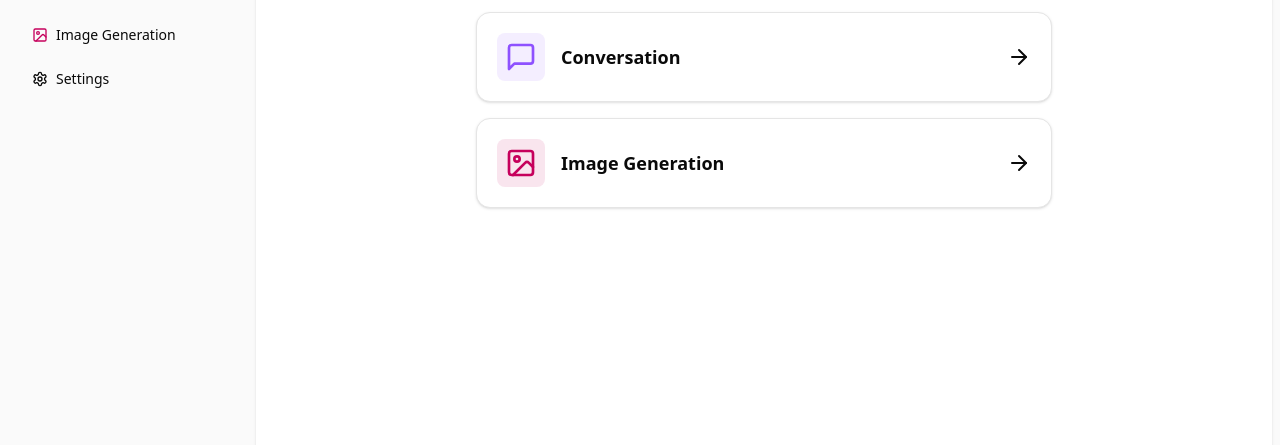
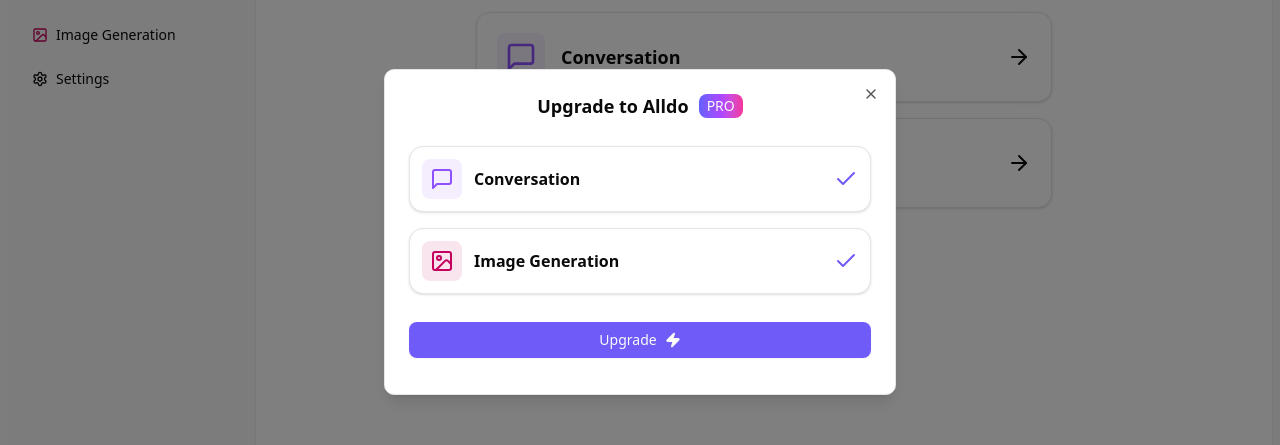
Before and after one commit to ethanenkhtur/ai-saas, a Next.js app: page /dashboard in a window 1280 px wide. Both pictures are taken after a click on the button "Upgrade". Shown: the part 168-613 px from the top of the page. Built offline with nearby package versions, Linux system fonts and the light colour scheme; no server answers.

Commit message:
added upgrade dialog with no 403 response

```diff
--- a/app/layout.tsx
+++ b/app/layout.tsx
@@ -2,6 +2,7 @@
 import { ClerkProvider } from "@clerk/nextjs";
 import { Geist, Geist_Mono } from "next/font/google";
 import "./globals.css";
+import UpgradeDialog from "@/components/upgrade-dialog";
 
 const geistSans = Geist({
 	variable: "--font-geist-sans",
@@ -29,6 +30,7 @@
 				<body
 					className={`${geistSans.variable} ${geistMono.variable} antialiased`}
 				>
+					<UpgradeDialog />
 					{children}
 				</body>
 			</html>
--- /dev/null
+++ b/components/ui/badge.tsx
@@ -0,0 +1,48 @@
+import * as React from "react";
+import { Slot } from "@radix-ui/react-slot";
+import { cva, type VariantProps } from "class-variance-authority";
+
+import { cn } from "@/lib/utils";
+
+const badgeVariants = cva(
+	"inline-flex items-center justify-center rounded-md border px-2 py-0.5 text-xs font-medium w-fit whitespace-nowrap shrink-0 [&>svg]:size-3 gap-1 [&>svg]:pointer-events-none focus-visible:border-ring focus-visible:ring-ring/50 focus-visible:ring-[3px] aria-invalid:ring-destructive/20 dark:aria-invalid:ring-destructive/40 aria-invalid:border-destructive transition-[color,box-shadow] overflow-hidden",
+	{
+		variants: {
+			variant: {
+				default:
+					"border-transparent bg-primary text-primary-foreground [a&]:hover:bg-primary/90",
+				secondary:
+					"border-transparent bg-secondary text-secondary-foreground [a&]:hover:bg-secondary/90",
+				destructive:
+					"border-transparent bg-destructive text-white [a&]:hover:bg-destructive/90 focus-visible:ring-destructive/20 dark:focus-visible:ring-destructive/40 dark:bg-destructive/60",
+				outline:
+					"text-foreground [a&]:hover:bg-accent [a&]:hover:text-accent-foreground",
+				premium:
+					"bg-gradient-to-r from-indigo-500 via-purple-500 to-pink-500 text-primary-foreground border-0",
+			},
+		},
+		defaultVariants: {
+			variant: "default",
+		},
+	}
+);
+
+function Badge({
+	className,
+	variant,
+	asChild = false,
+	...props
+}: React.ComponentProps<"span"> &
+	VariantProps<typeof badgeVariants> & { asChild?: boolean }) {
+	const Comp = asChild ? Slot : "span";
+
+	return (
+		<Comp
+			data-slot="badge"
+			className={cn(badgeVariants({ variant }), className)}
+			{...props}
+		/>
+	);
+}
+
+export { Badge, badgeVariants };
--- /dev/null
+++ b/components/ui/dialog.tsx
@@ -0,0 +1,135 @@
+"use client"
+
+import * as React from "react"
+import * as DialogPrimitive from "@radix-ui/react-dialog"
+import { XIcon } from "lucide-react"
+
+import { cn } from "@/lib/utils"
+
+function Dialog({
+  ...props
+}: React.ComponentProps<typeof DialogPrimitive.Root>) {
+  return <DialogPrimitive.Root data-slot="dialog" {...props} />
+}
+
+function DialogTrigger({
+  ...props
+}: React.ComponentProps<typeof DialogPrimitive.Trigger>) {
+  return <DialogPrimitive.Trigger data-slot="dialog-trigger" {...props} />
+}
+
+function DialogPortal({
+  ...props
+}: React.ComponentProps<typeof DialogPrimitive.Portal>) {
+  return <DialogPrimitive.Portal data-slot="dialog-portal" {...props} />
+}
+
+function DialogClose({
+  ...props
+}: React.ComponentProps<typeof DialogPrimitive.Close>) {
+  return <DialogPrimitive.Close data-slot="dialog-close" {...props} />
+}
+
+function DialogOverlay({
+  className,
+  ...props
+}: React.ComponentProps<typeof DialogPrimitive.Overlay>) {
+  return (
+    <DialogPrimitive.Overlay
+      data-slot="dialog-overlay"
+      className={cn(
+        "data-[state=open]:animate-in data-[state=closed]:animate-out data-[state=closed]:fade-out-0 data-[state=open]:fade-in-0 fixed inset-0 z-50 bg-black/50",
+        className
+      )}
+      {...props}
+    />
+  )
+}
+
+function DialogContent({
+  className,
+  children,
+  ...props
+}: React.ComponentProps<typeof DialogPrimitive.Content>) {
+  return (
+    <DialogPortal data-slot="dialog-portal">
+      <DialogOverlay />
+      <DialogPrimitive.Content
+        data-slot="dialog-content"
+        className={cn(
+          "bg-background data-[state=open]:animate-in data-[state=closed]:animate-out data-[state=closed]:fade-out-0 data-[state=open]:fade-in-0 data-[state=closed]:zoom-out-95 data-[state=open]:zoom-in-95 fixed top-[50%] left-[50%] z-50 grid w-full max-w-[calc(100%-2rem)] translate-x-[-50%] translate-y-[-50%] gap-4 rounded-lg border p-6 shadow-lg duration-200 sm:max-w-lg",
+          className
+        )}
+        {...props}
+      >
+        {children}
+        <DialogPrimitive.Close className="ring-offset-background focus:ring-ring data-[state=open]:bg-accent data-[state=open]:text-muted-foreground absolute top-4 right-4 rounded-xs opacity-70 transition-opacity hover:opacity-100 focus:ring-2 focus:ring-offset-2 focus:outline-hidden disabled:pointer-events-none [&_svg]:pointer-events-none [&_svg]:shrink-0 [&_svg:not([class*='size-'])]:size-4">
+          <XIcon />
+          <span className="sr-only">Close</span>
+        </DialogPrimitive.Close>
+      </DialogPrimitive.Content>
+    </DialogPortal>
+  )
+}
+
+function DialogHeader({ className, ...props }: React.ComponentProps<"div">) {
+  return (
+    <div
+      data-slot="dialog-header"
+      className={cn("flex flex-col gap-2 text-center sm:text-left", className)}
+      {...props}
+    />
+  )
+}
+
+function DialogFooter({ className, ...props }: React.ComponentProps<"div">) {
+  return (
+    <div
+      data-slot="dialog-footer"
+      className={cn(
+        "flex flex-col-reverse gap-2 sm:flex-row sm:justify-end",
+        className
+      )}
+      {...props}
+    />
+  )
+}
+
+function DialogTitle({
+  className,
+  ...props
+}: React.ComponentProps<typeof DialogPrimitive.Title>) {
+  return (
+    <DialogPrimitive.Title
+      data-slot="dialog-title"
+      className={cn("text-lg leading-none font-semibold", className)}
+      {...props}
+    />
+  )
+}
+
+function DialogDescription({
+  className,
+  ...props
+}: React.ComponentProps<typeof DialogPrimitive.Description>) {
+  return (
+    <DialogPrimitive.Description
+      data-slot="dialog-description"
+      className={cn("text-muted-foreground text-sm", className)}
+      {...props}
+    />
+  )
+}
+
+export {
+  Dialog,
+  DialogClose,
+  DialogContent,
+  DialogDescription,
+  DialogFooter,
+  DialogHeader,
+  DialogOverlay,
+  DialogPortal,
+  DialogTitle,
+  DialogTrigger,
+}
--- /dev/null
+++ b/components/upgrade-dialog.tsx
@@ -0,0 +1,58 @@
+"use client";
+
+import { tools } from "@/app/dashboard/page";
+import { Badge } from "./ui/badge";
+import { Dialog, DialogContent, DialogFooter, DialogTitle } from "./ui/dialog";
+import { useProModel } from "@/hooks/use-pro-model";
+import { Card } from "./ui/card";
+import { cn } from "@/lib/utils";
+import { Check, Zap } from "lucide-react";
+import { Button } from "./ui/button";
+
+export default function UpgradeDialog() {
+	const proModel = useProModel();
+
+	return (
+		<Dialog open={proModel.isOpen} onOpenChange={proModel.onClose}>
+			<DialogContent className="space-y-3">
+				<DialogTitle className="flex items-center justify-center gap-x-2.5">
+					Upgrade to Alldo
+					<Badge variant={"premium"} className="text-sm uppercase">
+						PRO
+					</Badge>
+				</DialogTitle>
+				<div className="flex flex-col gap-y-4">
+					{tools.map((tool) => (
+						<Card
+							key={tool.title}
+							className="flex flex-row items-center justify-between p-3 transition"
+						>
+							<div className="flex items-center gap-x-3">
+								<div
+									className={cn(
+										"w-fit rounded-md p-2",
+										tool.bgColor
+									)}
+								>
+									<tool.icon
+										className={cn(tool.color, "h-6 w-6")}
+									/>
+								</div>
+								<p className="text-md font-semibold">
+									{tool.title}
+								</p>
+							</div>
+							<Check className="text-primary" />
+						</Card>
+					))}
+				</div>
+				<DialogFooter>
+					<Button className="bg-primary w-full cursor-pointer">
+						Upgrade
+						<Zap className="fill-white" />
+					</Button>
+				</DialogFooter>
+			</DialogContent>
+		</Dialog>
+	);
+}
--- a/components/usage-counter.tsx
+++ b/components/usage-counter.tsx
@@ -6,12 +6,15 @@
 import { Progress } from "@/components/ui/progress";
 import { Button } from "./ui/button";
 import { Zap } from "lucide-react";
+import { useProModel } from "@/hooks/use-pro-model";
 
 export default function FreeTierCounter({
 	apiLimitCount = 0,
 }: {
 	apiLimitCount: number;
 }) {
+	const proModel = useProModel();
+
 	return (
 		<Card className="flex flex-col gap-x-3">
 			<CardContent className="space-y-2">
@@ -21,7 +24,11 @@
 				<Progress value={(apiLimitCount / MAX_API_FREE_USAGE) * 100} />
 			</CardContent>
 			<CardFooter>
-        <Button className="w-full" variant={"premium"}>
+				<Button
+					className="w-full cursor-pointer"
+					variant={"premium"}
+					onClick={proModel.onOpen}
+				>
 					Upgrade
 					<Zap />
 				</Button>
--- /dev/null
+++ b/hooks/use-pro-model.ts
@@ -0,0 +1,13 @@
+import { create } from "zustand";
+
+interface UseProModelStore {
+	isOpen: boolean;
+	onOpen: () => void;
+	onClose: () => void;
+}
+
+export const useProModel = create<UseProModelStore>((set) => ({
+	isOpen: false,
+	onOpen: () => set({ isOpen: true }),
+	onClose: () => set({ isOpen: false }),
+}));
--- a/package.json
+++ b/package.json
@@ -33,7 +33,8 @@
     "react-markdown": "^10.1.0",
     "tailwind-merge": "^3.0.2",
     "tailwindcss-animate": "^1.0.7",
-    "zod": "^3.24.2"
+    "zod": "^3.24.2",
+    "zustand": "^5.0.3"
   },
   "devDependencies": {
     "@eslint/eslintrc": "^3",
```
Also changed, not shown: 1 other file (tests, documents, lock files or other folders). Lines whose indentation alone changed are shown as unchanged.
